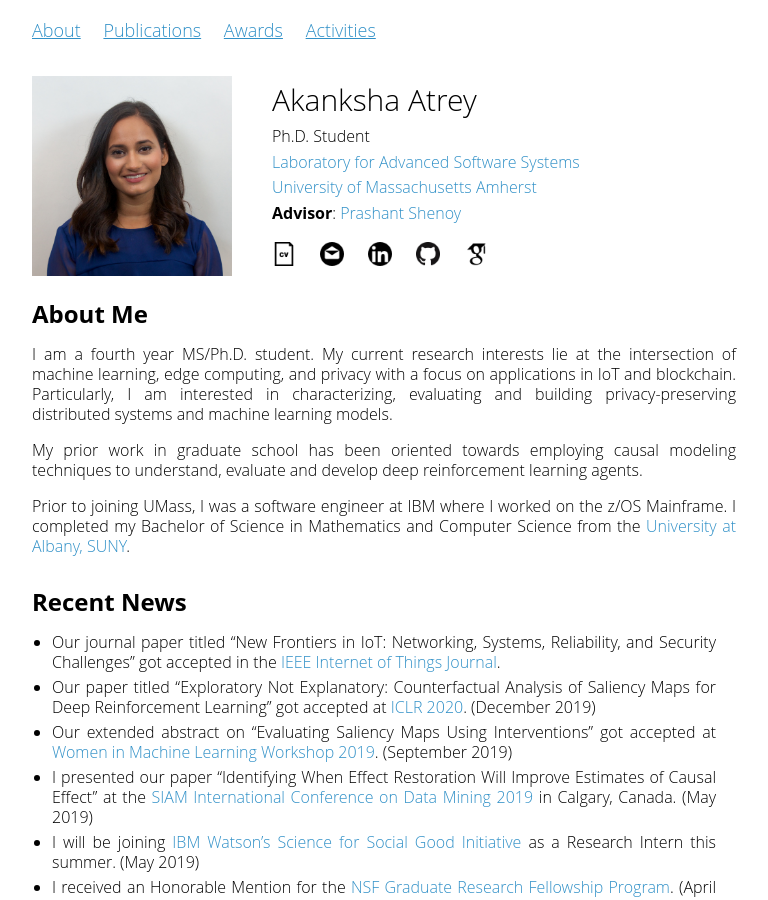
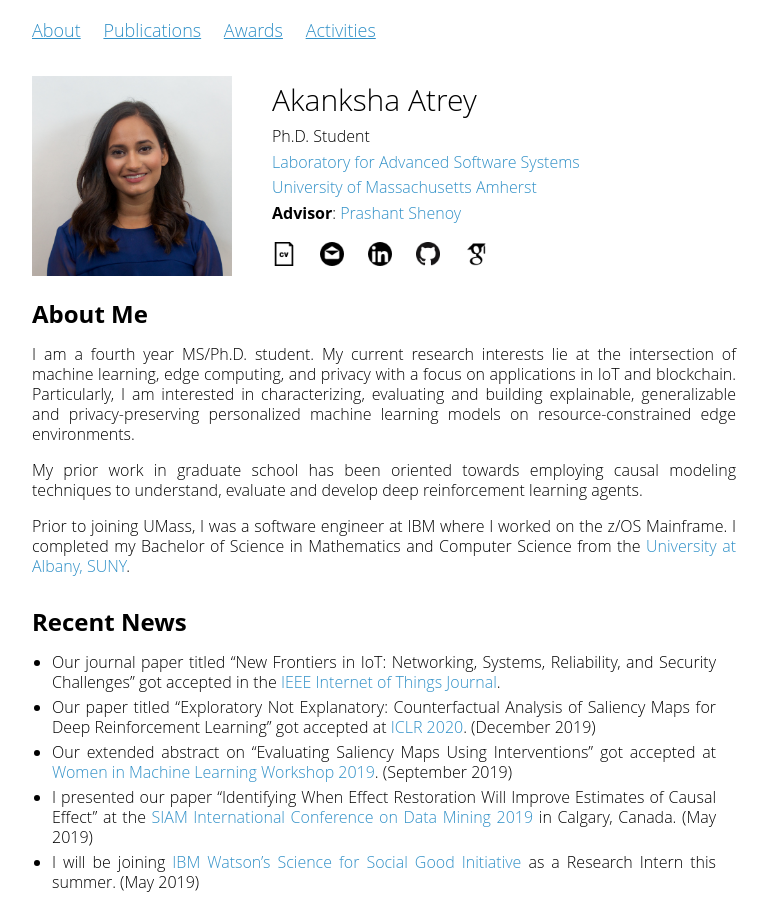
Before and after one commit to akanksha-atrey/akanksha-atrey.github.io, a Jekyll site: the page built from index.md, in a window 1280 px wide and 900 px high. Shown: the whole window, without its empty margins (256-1024 px from the left). Built offline with Jekyll 4.4.1, drawn with Linux system fonts in a browser that asks for light colours; our own code applies the rules of GitHub Pages for plain Markdown files; some of the changed text lies outside the part shown.

Commit message:
update to CV and research goal

```diff
--- a/index.md
+++ b/index.md
@@ -4,7 +4,7 @@ layout: default
 
 ## About Me
 
-I am a fourth year MS/Ph.D. student. My current research interests lie at the intersection of machine learning, edge computing, and privacy with a focus on applications in IoT and blockchain. Particularly, I am interested in characterizing, evaluating and building privacy-preserving distributed systems and machine learning models.
+I am a fourth year MS/Ph.D. student. My current research interests lie at the intersection of machine learning, edge computing, and privacy with a focus on applications in IoT and blockchain. Particularly, I am interested in characterizing, evaluating and building explainable, generalizable and privacy-preserving personalized machine learning models on resource-constrained edge environments.
 
 My prior work in graduate school has been oriented towards employing causal modeling techniques to understand, evaluate and develop deep reinforcement learning agents.
 
```
Also changed, not shown: other parts of index.md (+1 -0 lines), 1 other file.
